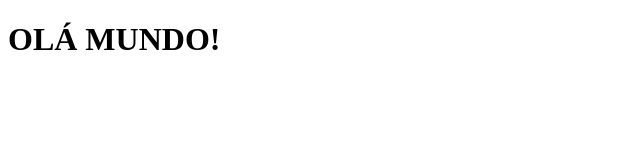
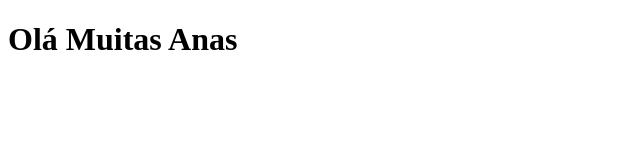
Before and after one commit to LeonardFLY/Hemsfell, a plain HTML site: page index.html in a window 1280 px wide. Shown: the whole page, without its empty margins (0-640 px from the left). Drawn offline with Linux system fonts and the light colour scheme.

Commit message:
Update index.html

```diff
--- a/index.html
+++ b/index.html
@@ -6,6 +6,6 @@
     <title>Document</title>
 </head>
 <body>
-    <h1>OLÁ MUNDO!</h1>
+    <h1>Olá Muitas Anas</h1>
 </body>
 </html>
```
